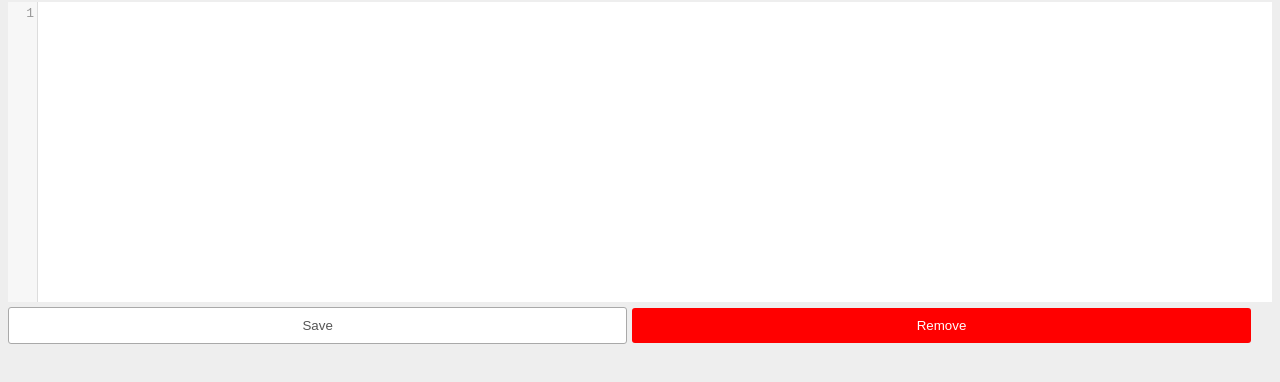
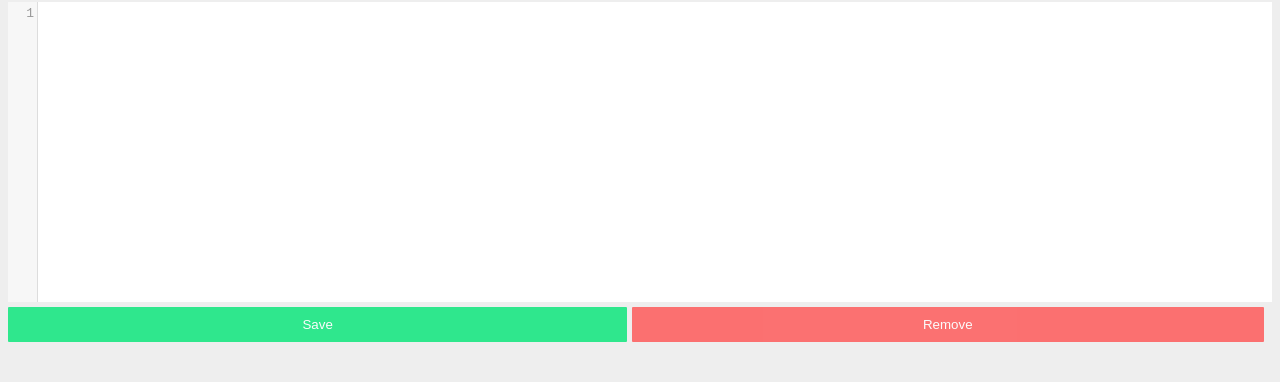
Before and after one commit to hanford/Veneer, a browser extension: page app/index.html in a window 1280 px wide. Shown: the part 64-446 px from the top of the page. Drawn offline with nearby package versions, Linux system fonts and the light colour scheme; files that its build step writes are made by us from their sources.

Commit message:
button colors

```diff
--- a/app/index.html
+++ b/app/index.html
@@ -8,8 +8,10 @@
   <body>
     <h1>CustomCSS</h1>
     <textarea></textarea>
-    <button class="complete">Save</button>
-    <button class="remove">Remove</button>
+    <div class="button-container">
+      <button class="complete">Save</button>
+      <button class="remove">Remove</button>
+    </div>
     <script src="js/app.js"></script>
   </body>
 </html>
--- a/app/scss/app.scss
+++ b/app/scss/app.scss
@@ -3,28 +3,45 @@ body {
   font-family: Arial !important;
   min-width: 350px;
 
+  .button-container {
+    width: 100%;
+    display: block;
+  }
+
   .complete {
-    background-color: white;
+    background-color: #00E676;
     border: none;
-    color: #555;
+    color: white;
     padding: 10px 15px;
     font-family: 16px;
     width: 49%;
-    border: 1px solid #A9A9A9;
+    /* border: 1px solid #00E676; */
     margin-top: 5px;
-    border-radius: 3px;
+    border-radius: 1px;
     display: inline-block;
+    opacity: 0.8;
+    &:hover {
+      cursor: pointer;
+      opacity: 1;
+    }
   }
 
   .remove {
-    background-color: red;
+    background-color: #FF5252;
+    /* border: 1px solid #FF5252; */
     color: white;
     border: none;
     display: inline-block;
     padding: 10px 15px;
     font-family: 16px;
-    width: 49%;
+    width: 50%;
     margin-top: 5px;
-    border-radius: 3px;
+    border-radius: 1px;
+    opacity: 0.8;
+    &:hover {
+      cursor: pointer;
+      opacity: 1;
+    }
   }
+
 }
```
